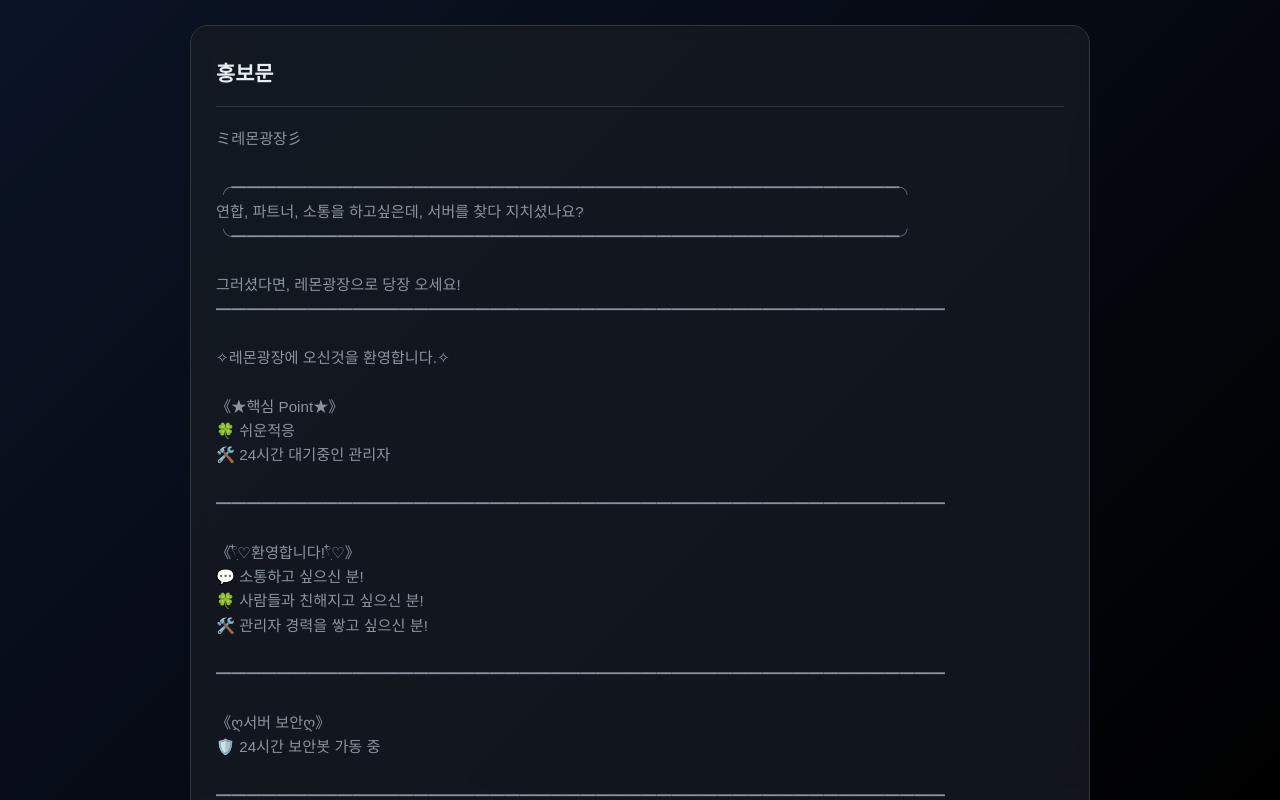
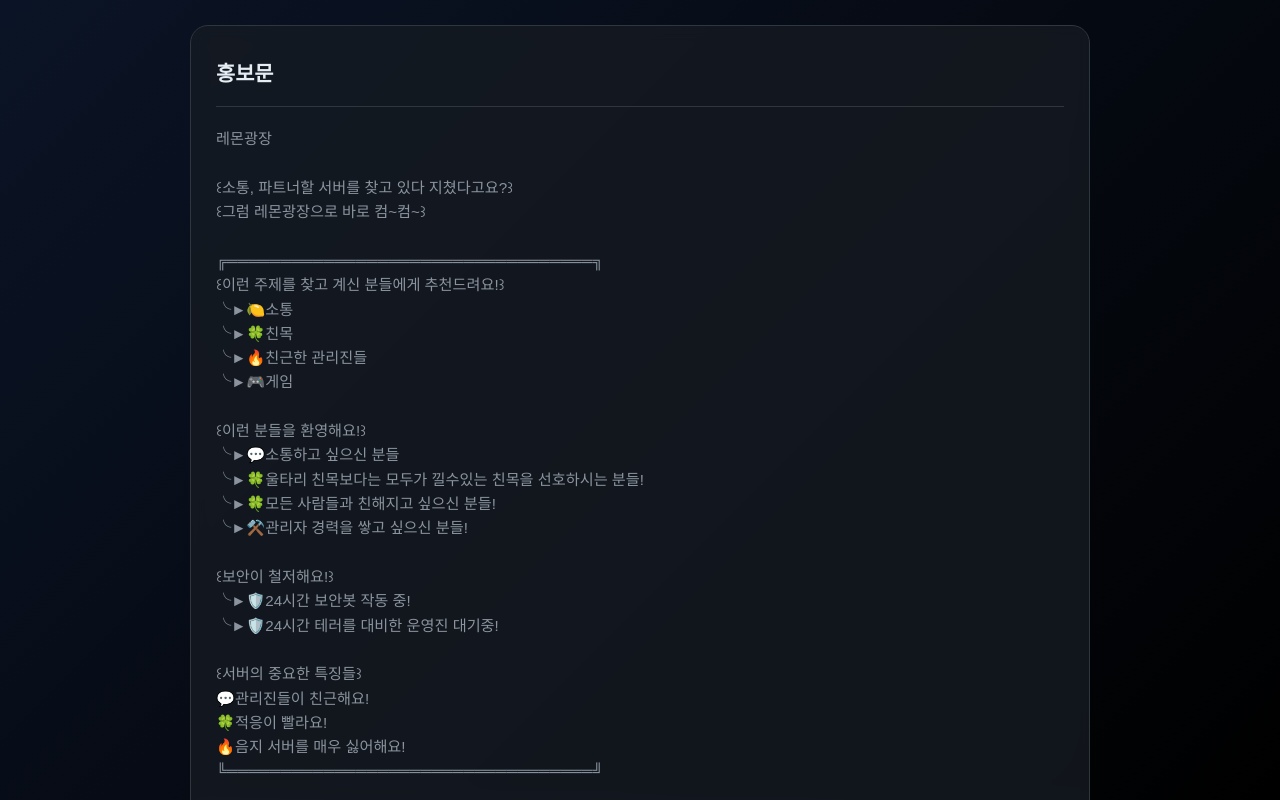
Before and after one commit to aaaaa804/lemonserver, a plain HTML site: page index.html in a window 1280 px wide. Shown: the part 800-1600 px from the top of the page. Drawn offline with Linux system fonts and the light colour scheme.

Commit message:
Update index.html

```diff
--- a/index.html
+++ b/index.html
@@ -28,48 +28,37 @@
         <div class="card-title">홍보문</div>
         <div class="inner-content">
             <pre class="promo-text">
-ミ레몬광장彡
+레몬광장
 
-╭━━━━━━━━━━━━━━━━━━━━━━━━━━━━━━━━━━━━━━━━━━━━╮
-연합, 파트너, 소통을 하고싶은데, 서버를 찾다 지치셨나요?
-╰━━━━━━━━━━━━━━━━━━━━━━━━━━━━━━━━━━━━━━━━━━━━╯
+꒰소통, 파트너할 서버를 찾고 있다 지쳤다고요?꒱
+꒰그럼 레몬광장으로 바로 컴~컴~꒱
 
-그러셨다면, 레몬광장으로 당장 오세요!
-━━━━━━━━━━━━━━━━━━━━━━━━━━━━━━━━━━━━━━━━━━━━━━━━
+╔══════════════════════════════════╗
+꒰이런 주제를 찾고 계신 분들에게 추천드려요!꒱
+╰►🍋소통
+╰►🍀친목
+╰►🔥친근한 관리진들
+╰►🎮게임
 
-✧레몬광장에 오신것을 환영합니다.✧
+꒰이런 분들을 환영해요!꒱
+╰►💬소통하고 싶으신 분들
+╰►🍀울타리 친목보다는 모두가 낄수있는 친목을 선호하시는 분들!
+╰►🍀모든 사람들과 친해지고 싶으신 분들!
+╰►⚒️관리자 경력을 쌓고 싶으신 분들!
 
-《★핵심 Point★》
-🍀 쉬운적응
-🛠️ 24시간 대기중인 관리자
+꒰보안이 철저해요!꒱
+╰►🛡️24시간 보안봇 작동 중!
+╰►🛡️24시간 테러를 대비한 운영진 대기중!
 
-━━━━━━━━━━━━━━━━━━━━━━━━━━━━━━━━━━━━━━━━━━━━━━━━
+꒰서버의 중요한 특징들꒱
+💬관리진들이 친근해요!
+🍀적응이 빨라요!
+🔥음지 서버를 매우 싫어해요!
+╚══════════════════════════════════╝
 
-《𓍢ִ໋♡환영합니다!𓍢ִ໋♡》
-💬 소통하고 싶으신 분!
-🍀 사람들과 친해지고 싶으신 분!
-🛠️ 관리자 경력을 쌓고 싶으신 분!
+꒰레몬광장은 여러분들을 기다리고 있습니다!꒱
 
-━━━━━━━━━━━━━━━━━━━━━━━━━━━━━━━━━━━━━━━━━━━━━━━━
-
-《ღ서버 보안ღ》
-🛡️ 24시간 보안봇 가동 중
-
-━━━━━━━━━━━━━━━━━━━━━━━━━━━━━━━━━━━━━━━━━━━━━━━━
-
-《々서버의 특징々》
-📌 깨끗한 채팅, 차별 없는 대우
-🤝 서버 순인원 50명 부터 연합 가능
-🍋 깔끔한 채널 정리
-🎉 많은 이벤트
-🚫 음지 서버로 만드려는 사람들은 빠른 블렉리스트
-🌟 항상 유지 되는 분위기
-
-━━━━━━━━━━━━━━━━━━━━━━━━━━━━━━━━━━━━━━━━━━━━━━━━
-
-《✧오시면 후회 절대 못하시는 서버 입니다.✧》
-
-━━━━━━━━━━━━━━━━━━━━━━━━━━━━━━━━━━━━━━━━━━━━━━━━</pre>
+https://discord.gg/AFv7YDhCQB</pre>
         </div>
     </div>
 
```
